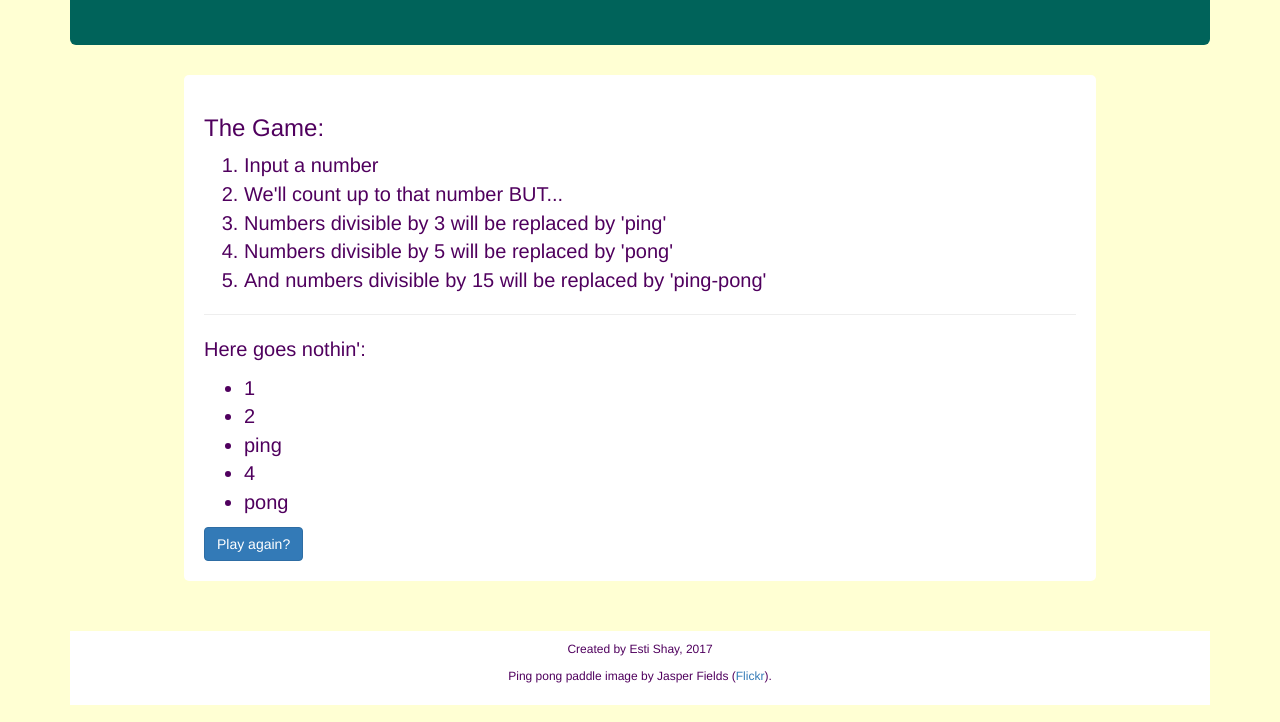
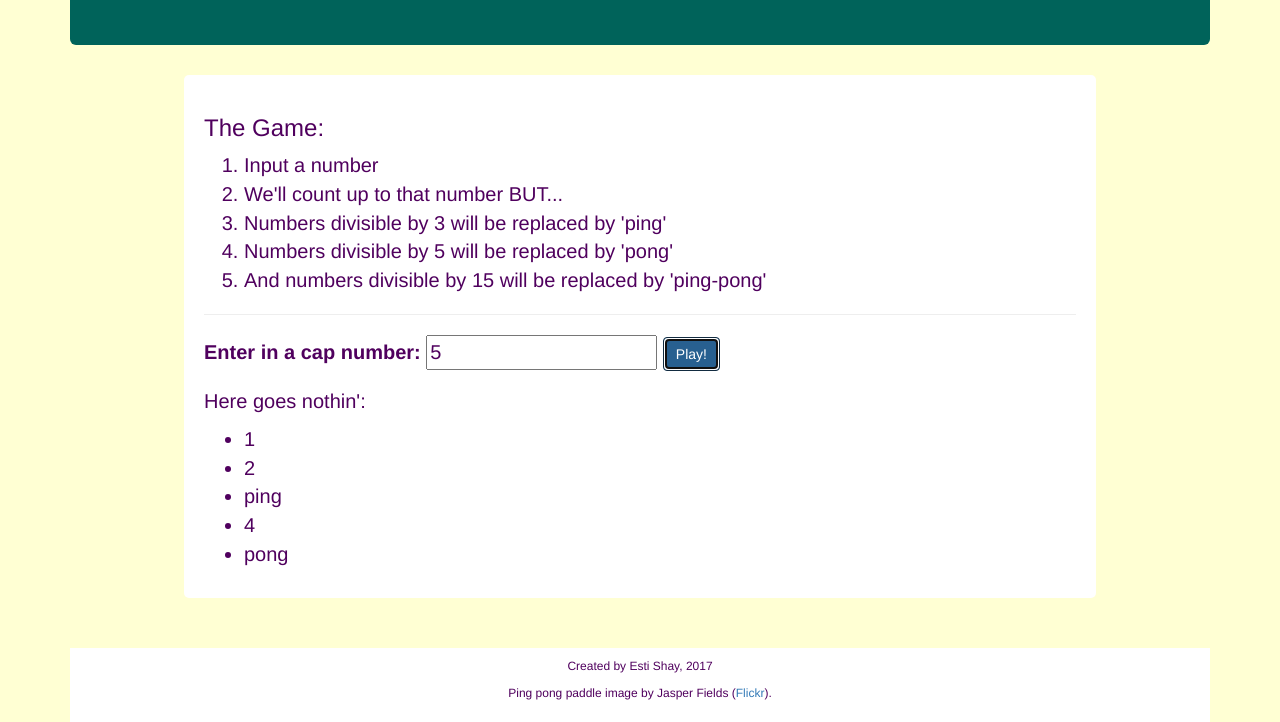
Before and after one commit to EstiShay/ping-pong, a plain HTML site: page index.html in a window 1280 px wide. Both pictures are taken after typing "5" into the empty fields and a click on the button "Play!". Shown: the part 201-923 px from the top of the page. Drawn offline with Linux system fonts and the light colour scheme.

Commit message:
refactored code to display results and replay game in same window instead of toggling

```diff
--- a/index.html
+++ b/index.html
@@ -47,7 +47,7 @@
           <ul>
             <!-- Ping-pong goes here -->
           </ul>
-          <input id="replay-button" type="button" class="btn btn-primary" value="Play again?" onClick="window.location.reload()">
+          <!-- <input id="replay-button" type="button" class="btn btn-primary" value="Play again?" onClick="window.location.reload()"> -->
         </div>
       </div>
 
--- a/js/scripts.js
+++ b/js/scripts.js
@@ -25,12 +25,13 @@ $(document).ready(function() {
     var userInput = $("input#cap-number").val();
     var ppList = numToList(userInput);
 
+    $("ul").empty();
     ppList.forEach(function(num) {
       $("ul").append("<li>" + num + "</li>");
     });
 
     $("#result").show();
-    $("#playing").hide();
+    // $("#playing").hide();
     event.preventDefault();
   });
 });
```
Also changed, not shown: 1 other file.
